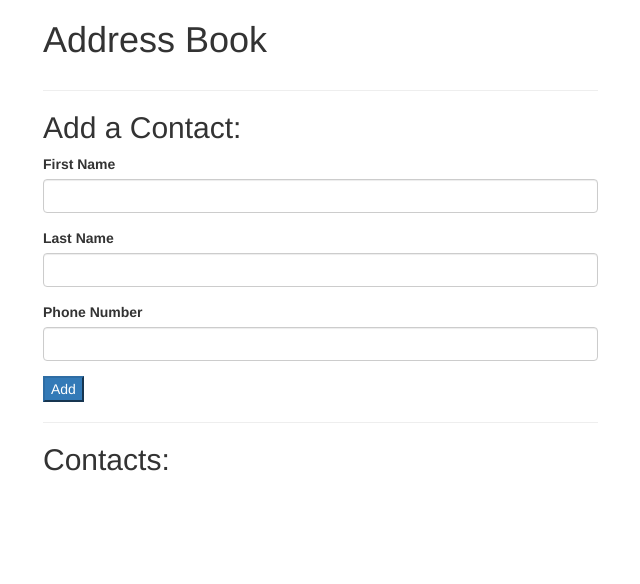
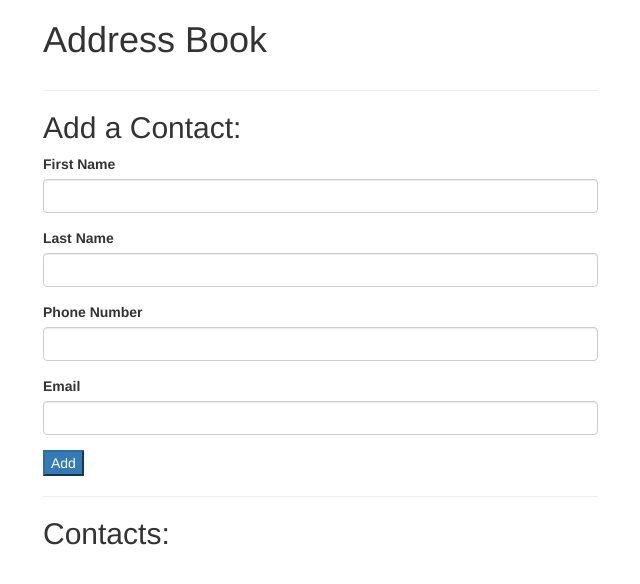
Before and after one commit to RyanDuff613/addressBookJS, a plain HTML site: page index.html in a window 1280 px wide. Shown: the whole page, without its empty margins (27-667 px from the left). Drawn offline with Linux system fonts and the light colour scheme.

Commit message:
add email input

```diff
--- a/index.html
+++ b/index.html
@@ -28,6 +28,10 @@
               <label for="new-phone-number">Phone Number</label>
               <input type="text"  class="form-control" id="new-phone-number">
             </div>
+            <div class="form-group">
+              <label for="newEmail">Email</label>
+              <input type="text" class="form-control" id='newEmail'>
+            </div>
             <button type="submit" class="btn-primary">Add</button>
           </form>
           <hr>
```
